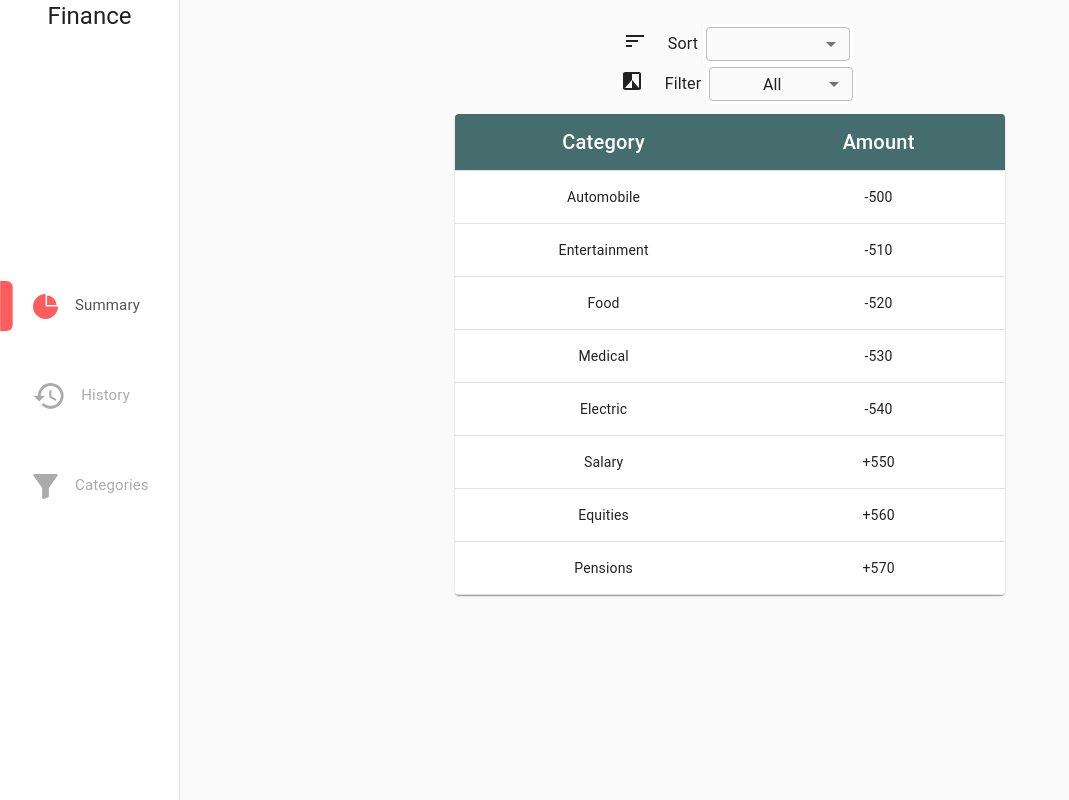
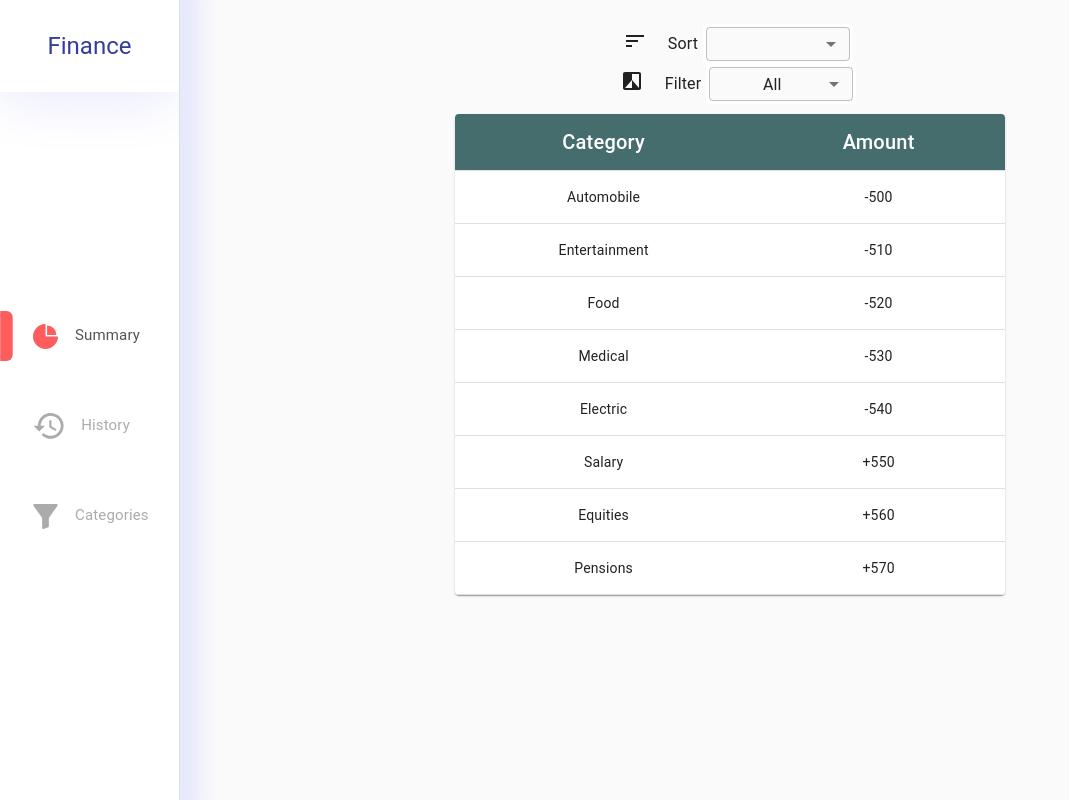
Before and after one commit to LuizaAv/aca-final-project-lge, a React (Create React App) app: page / in a window 1280 px wide. Shown: the whole page, without its empty margins (0-1069 px from the left). Built offline with nearby package versions, Linux system fonts and the light colour scheme.

Commit message:
feat(Header) lodo style

```diff
--- a/src/Components/Header/Header.style.js
+++ b/src/Components/Header/Header.style.js
@@ -11,6 +11,13 @@ export default makeStyles({
   },
   drawerPaper: {
     width: drawerWidth,
+    boxShadow: '0 0 20px 20px #e6e8fc',
+  },
+  typography: {
+    color: '#363D99',
+    width: '100%',
+    padding: 30,
+    boxShadow: '0px 7px 60px 0px #e6e8fc',
   },
   nav: {
     display: 'flex',
```
